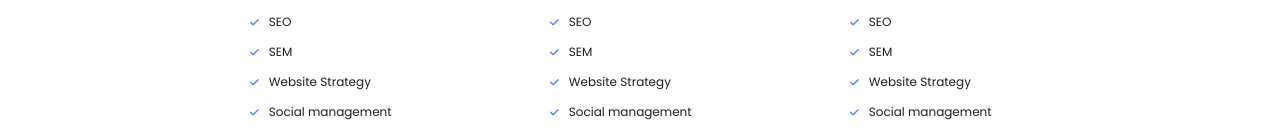
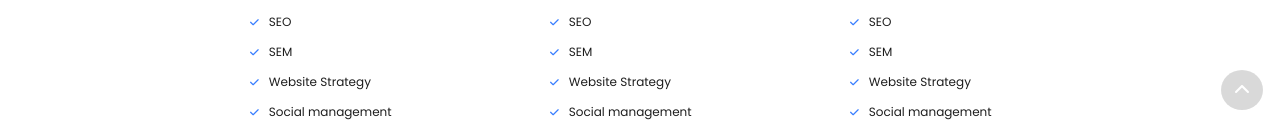
Before and after one commit to lorenzo-guerrini/proj-html-vuejs, a Vue app: page / in a window 1280 px wide. Shown: the part 667-800 px from the top of the page. Built offline with nearby package versions, Linux system fonts and the light colour scheme.

Commit message:
Aggiunto pulsante Back to the top

```diff
--- a/src/assets/style/global.scss
+++ b/src/assets/style/global.scss
@@ -4,6 +4,10 @@
     margin: 0;
     padding: 0;
     box-sizing: border-box;
+}
+
+html {
+    scroll-behavior: smooth;
 }
 
 .container {
--- a/src/components/commons/BackToTheTop.vue
+++ b/src/components/commons/BackToTheTop.vue
@@ -1,6 +1,5 @@
 <template>
-  <!-- Freccia e cerchio -->
-  <div></div>
+  <div id="back-to-top"><a href="#"><i class="fa-solid fa-chevron-up"></i></a></div>
 </template>
 
 <script>
@@ -9,4 +8,22 @@ export default {
 };
 </script>
 
-<style></style>
+<style lang="scss" scoped>
+@import "../../assets/style/vars.scss";
+
+#back-to-top {
+  position: fixed;
+  bottom: 30px;
+  right: 17px;
+  z-index: 999;
+
+  a {
+    background-color: $backgroundColorFifth;
+    color: $textColorFourth;
+
+    padding: 9px 13px 8px 13px;
+    border-radius: 50%;
+
+  }
+}
+</style>
```
